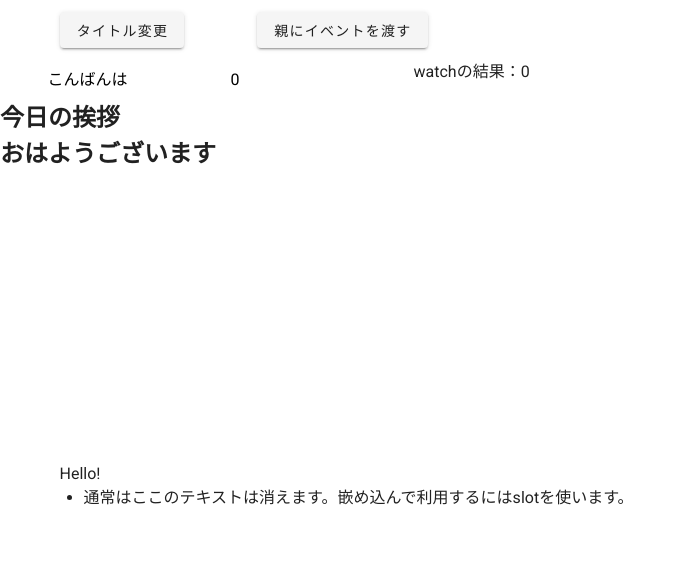
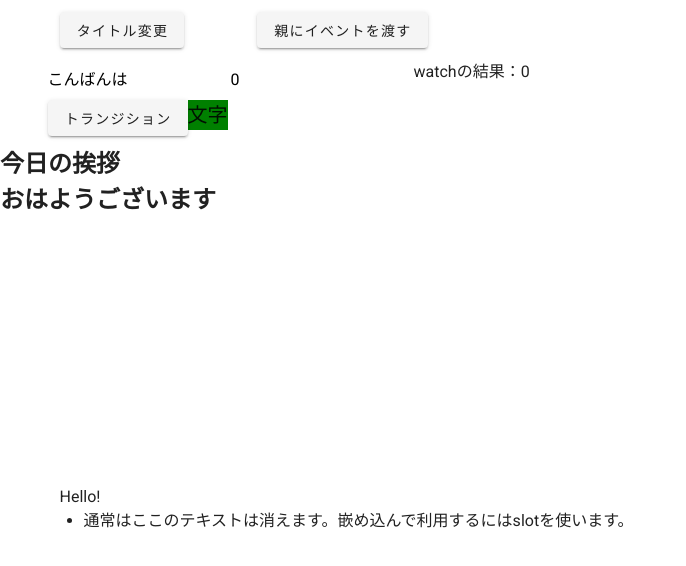
Before and after one commit to yuki-snow1823/vue_book, a Vue app in the folder review_app/: page / in a window 1280 px wide. Shown: the top 566 px of the page, without its empty margins (0-686 px from the left). Built offline with nearby package versions, Linux system fonts and the light colour scheme.

Commit message:
[add]transition/transform

```diff
--- a/review_app/src/components/HelloWorld.vue
+++ b/review_app/src/components/HelloWorld.vue
@@ -12,6 +12,13 @@
       <input type="text" v-model="test">
       <input type="number" v-model="calc">
       <p>watchの結果：{{ watchTest }}</p>
+    </v-row>
+    <v-row>
+      <v-btn @click="transe">トランジション</v-btn>
+      <!-- classじゃなくてnameで指定する -->
+      <transition name="transit">
+        <p v-if="flag" class="word">文字</p>
+      </transition>
     </v-row>
   </v-container>
 </template>
@@ -30,7 +37,8 @@
       return {
         message: "こんばんは",
         calc: 0,
-        watchTest: 0
+        watchTest: 0,
+        flag: true
       }
     },
     methods: {
@@ -40,6 +48,9 @@
       changeWord() {
         this.$emit('send-event', this.message)
         // 名前 + 引数(実際に送るものを書く)
+      },
+      transe(){
+        this.flag = !this.flag
       }
     },
     computed: {
@@ -63,3 +74,29 @@
     }
   }
 </script>
+
+<style >
+.transit-enter-active {
+  transition: opacity 0.5s;
+}
+.transit-enter {
+  opacity: 0;
+}
+.transit-enter-to {
+  opacity: 1.0;
+}
+.transit-leave {
+  opacity: 1.0;
+}
+.transit-leave-to {
+  transform: translateX(50px);
+  opacity: 0;
+}
+.transit-leave-active {
+  transition: opacity 5.0s;
+}
+.word {
+  background-color: green;
+  font-size: 20px;
+}
+</style>
```
